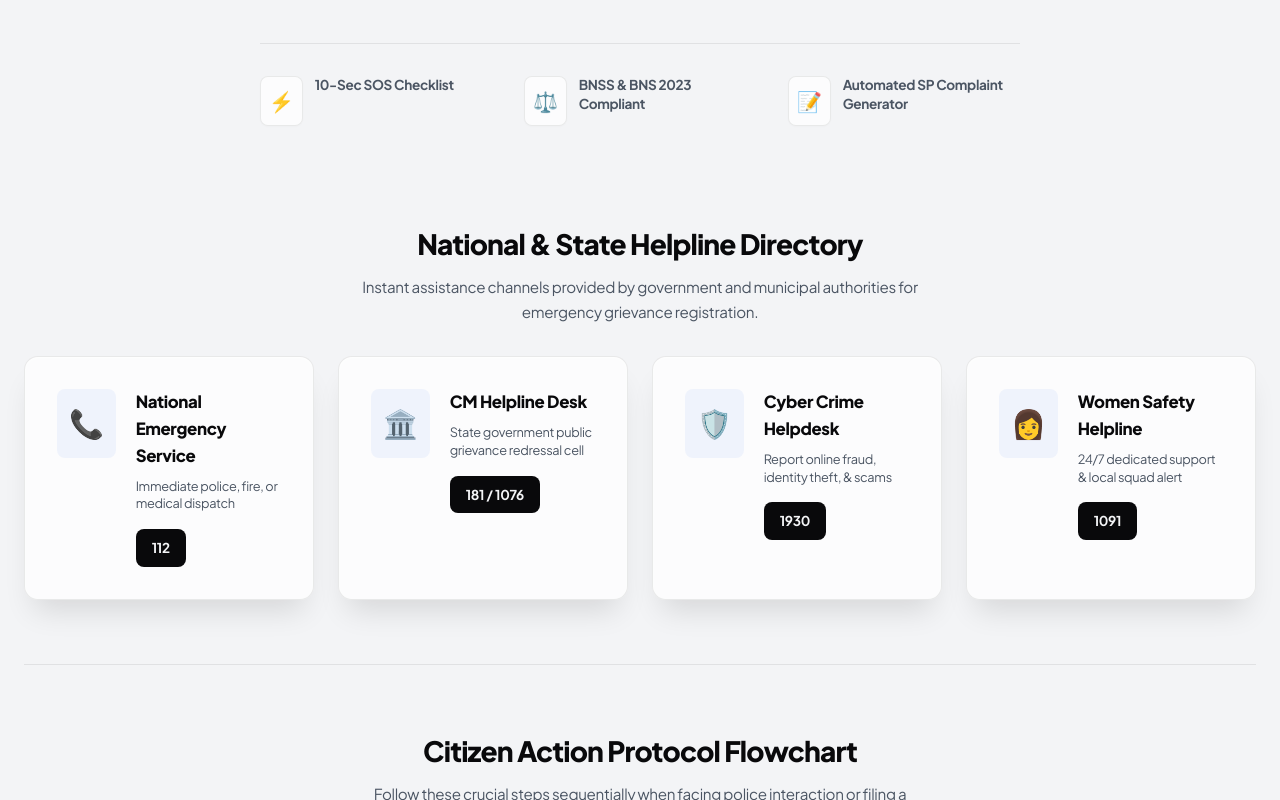
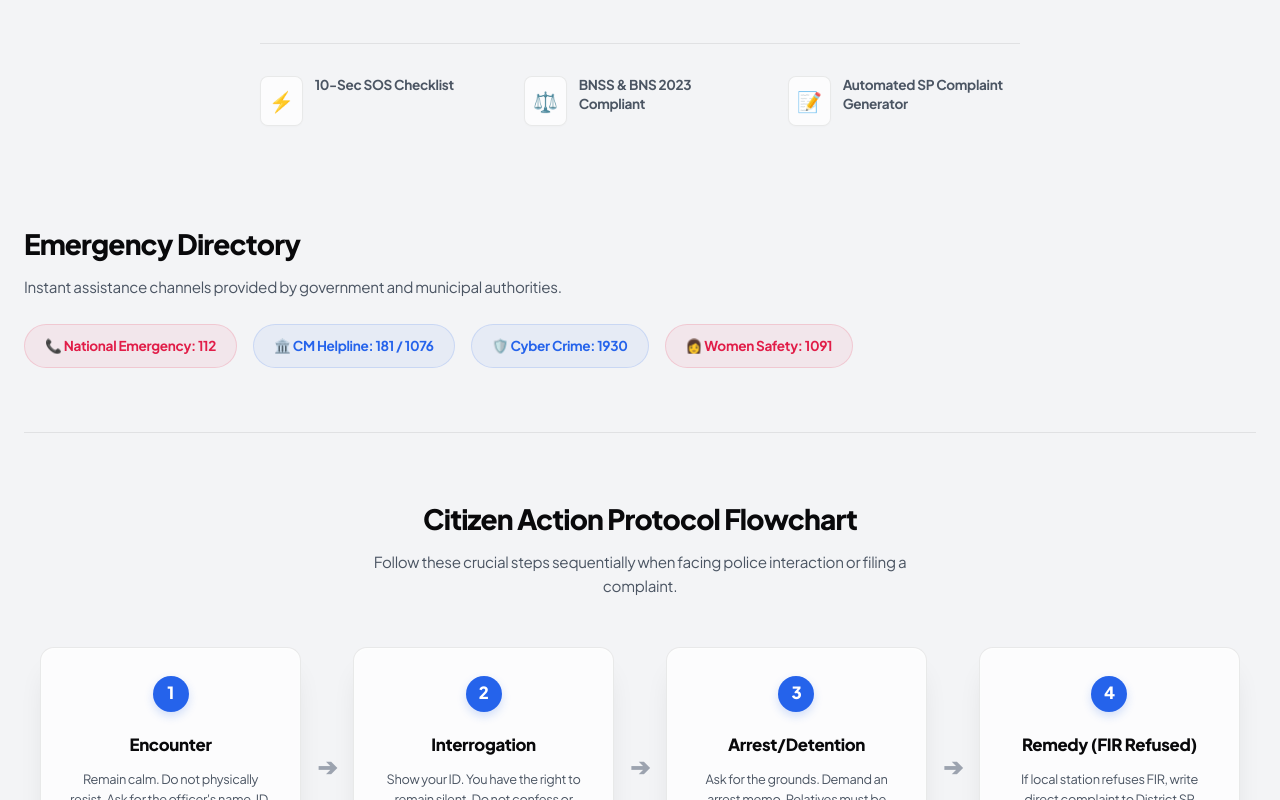
Before and after one commit to nakme12/know_your_rights, a Next.js app: page / in a window 1280 px wide. Shown: the part 626-1426 px from the top of the page. Built offline with nearby package versions, Linux system fonts and the light colour scheme.

Commit message:
style: convert helpline directory from cards to a clean inline row of emergency badges

```diff
--- a/app/page.js
+++ b/app/page.js
@@ -230,49 +230,29 @@ ____________________
           </div>
         </section>
 
-        {/* National & State Helpline Hub (Moved to Top for Crisis Access) */}
+        {/* National & State Helpline Hub (Editorial Inline Layout) */}
         <section className="helpline-section-hub" style={{ marginTop: '2rem', borderTop: 'none', paddingTop: '0' }}>
-          <h3 className="section-title-hub">
-            {lang === 'en' ? "National & State Helpline Directory" : "राष्ट्रीय एवं राज्य हेल्पलाइन निर्देशिका"}
+          <h3 className="section-title-hub" style={{ textAlign: 'left', marginBottom: '0.5rem' }}>
+            {lang === 'en' ? "Emergency Directory" : "आपातकालीन निर्देशिका"}
           </h3>
-          <p className="section-subtitle-hub" style={{ marginBottom: '2rem' }}>
+          <p className="section-subtitle-hub" style={{ textAlign: 'left', margin: '0 0 1.5rem 0', maxWidth: '100%' }}>
             {lang === 'en'
-              ? "Instant assistance channels provided by government and municipal authorities for emergency grievance registration."
-              : "आपातकालीन शिकायत पंजीकरण के लिए सरकारी और नगर निगम अधिकारियों द्वारा प्रदान किए गए त्वरित सहायता चैनल।"}
+              ? "Instant assistance channels provided by government and municipal authorities."
+              : "सरकारी और नगर निगम अधिकारियों द्वारा प्रदान किए गए त्वरित सहायता चैनल।"}
           </p>
-          <div className="helpline-hub-grid">
-            <div className="hub-card">
-              <div className="hub-card-icon">📞</div>
-              <div className="hub-card-content">
-                <h4>{lang === 'en' ? "National Emergency Service" : "राष्ट्रीय आपातकालीन सेवा"}</h4>
-                <p>{lang === 'en' ? "Immediate police, fire, or medical dispatch" : "तत्काल पुलिस, अग्नि या चिकित्सा सेवा"}</p>
-                <a href="tel:112" className="hub-call-btn">112</a>
-              </div>
-            </div>
-            <div className="hub-card">
-              <div className="hub-card-icon">🏛️</div>
-              <div className="hub-card-content">
-                <h4>{lang === 'en' ? "CM Helpline Desk" : "मुख्यमंत्री (CM) हेल्पलाइन"}</h4>
-                <p>{lang === 'en' ? "State government public grievance redressal cell" : "राज्य सरकार जन शिकायत निवारण प्रकोष्ठ"}</p>
-                <a href="tel:181" className="hub-call-btn">181 / 1076</a>
-              </div>
-            </div>
-            <div className="hub-card">
-              <div className="hub-card-icon">🛡️</div>
-              <div className="hub-card-content">
-                <h4>{lang === 'en' ? "Cyber Crime Helpdesk" : "साइबर अपराध हेल्पडेस्क"}</h4>
-                <p>{lang === 'en' ? "Report online fraud, identity theft, & scams" : "ऑनलाइन धोखाधड़ी, पहचान चोरी और घोटालों की रिपोर्ट करें"}</p>
-                <a href="tel:1930" className="hub-call-btn">1930</a>
-              </div>
-            </div>
-            <div className="hub-card">
-              <div className="hub-card-icon">👩</div>
-              <div className="hub-card-content">
-                <h4>{lang === 'en' ? "Women Safety Helpline" : "महिला सुरक्षा हेल्पलाइन"}</h4>
-                <p>{lang === 'en' ? "24/7 dedicated support & local squad alert" : "24/7 समर्पित सहायता और स्थानीय पुलिस दस्ता अलर्ट"}</p>
-                <a href="tel:1091" className="hub-call-btn">1091</a>
-              </div>
-            </div>
+          <div className="helpline-inline-list" style={{ display: 'flex', flexWrap: 'wrap', gap: '1rem', marginBottom: '2.5rem' }}>
+            <a href="tel:112" style={{ display: 'inline-flex', alignItems: 'center', gap: '0.5rem', background: 'var(--danger-bg-light)', color: 'var(--danger-color)', padding: '0.65rem 1.25rem', borderRadius: '50px', textDecoration: 'none', fontWeight: 700, border: '1px solid rgba(225, 29, 72, 0.15)', fontSize: '0.85rem' }}>
+              📞 {lang === 'en' ? "National Emergency:" : "राष्ट्रीय आपातकाल:"} 112
+            </a>
+            <a href="tel:181" style={{ display: 'inline-flex', alignItems: 'center', gap: '0.5rem', background: 'var(--accent-bg-light)', color: 'var(--accent-color)', padding: '0.65rem 1.25rem', borderRadius: '50px', textDecoration: 'none', fontWeight: 700, border: '1px solid rgba(37, 99, 235, 0.15)', fontSize: '0.85rem' }}>
+              🏛️ {lang === 'en' ? "CM Helpline:" : "मुख्यमंत्री हेल्पलाइन:"} 181 / 1076
+            </a>
+            <a href="tel:1930" style={{ display: 'inline-flex', alignItems: 'center', gap: '0.5rem', background: 'var(--accent-bg-light)', color: 'var(--accent-color)', padding: '0.65rem 1.25rem', borderRadius: '50px', textDecoration: 'none', fontWeight: 700, border: '1px solid rgba(37, 99, 235, 0.15)', fontSize: '0.85rem' }}>
+              🛡️ {lang === 'en' ? "Cyber Crime:" : "साइबर अपराध:"} 1930
+            </a>
+            <a href="tel:1091" style={{ display: 'inline-flex', alignItems: 'center', gap: '0.5rem', background: 'var(--danger-bg-light)', color: 'var(--danger-color)', padding: '0.65rem 1.25rem', borderRadius: '50px', textDecoration: 'none', fontWeight: 700, border: '1px solid rgba(225, 29, 72, 0.15)', fontSize: '0.85rem' }}>
+              👩 {lang === 'en' ? "Women Safety:" : "महिला सुरक्षा:"} 1091
+            </a>
           </div>
         </section>
 
```
